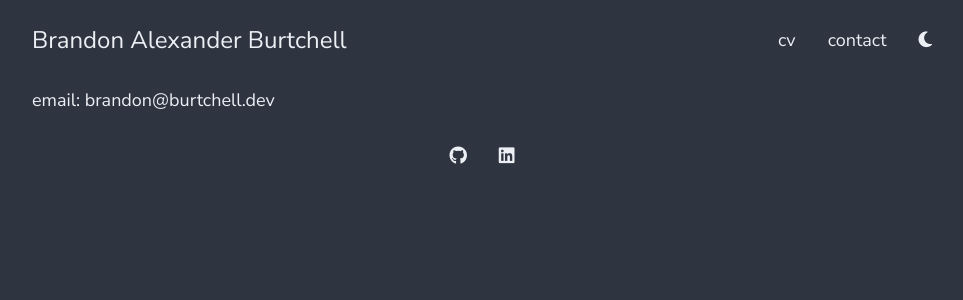
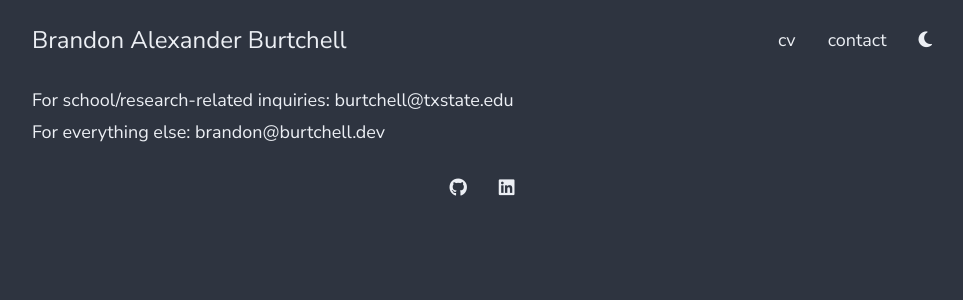
Before and after one commit to burtchell/burtchell.dev, a Jekyll site: the page built from contact.md, in a window 1280 px wide. Shown: the top 300 px of the page, without its empty margins (158-1121 px from the left). Built offline with Jekyll 4.4.1, drawn with Linux system fonts in a browser that asks for light colours; nearby versions of some CDN libraries.

Commit message:
Add ECL mention and school email

```diff
--- a/contact.md
+++ b/contact.md
@@ -3,4 +3,6 @@ title: Contact
 layout: default
 ---
 
-email: {{ site.email }}
+For school/research-related inquiries: burtchell@txstate.edu
+
+For everything else: {{ site.email }}
```
Also changed, not shown: _includes/hero.html (+9 -1 lines).
